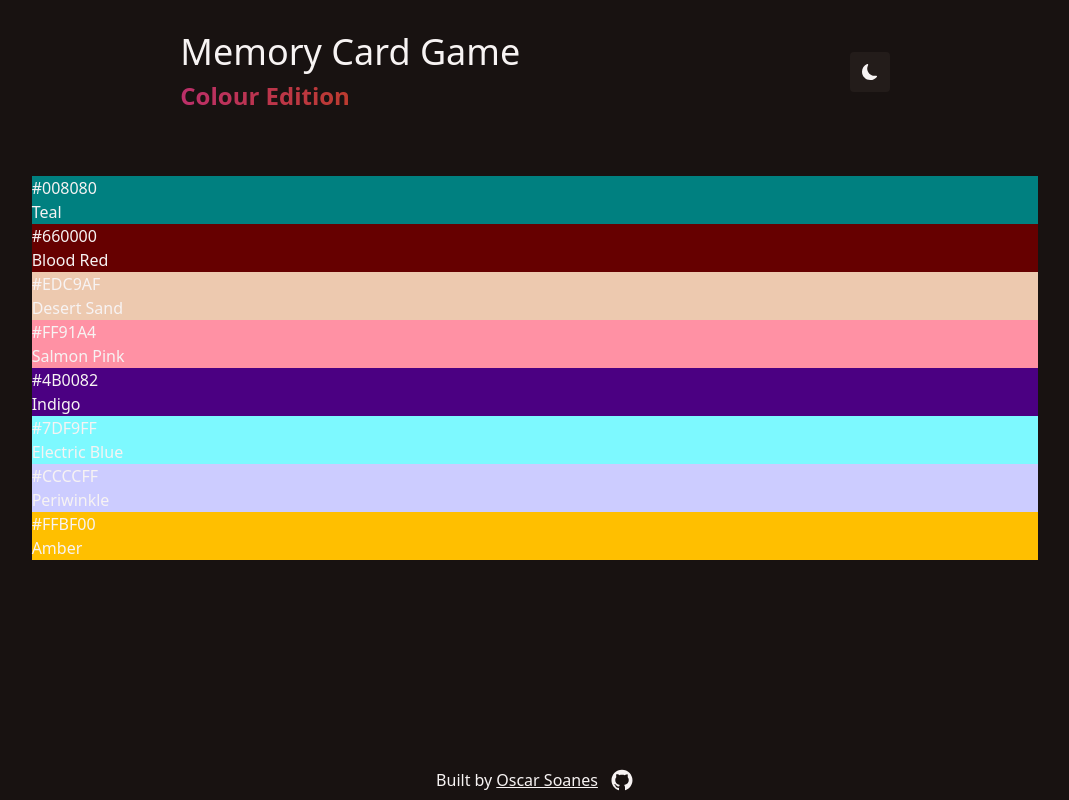
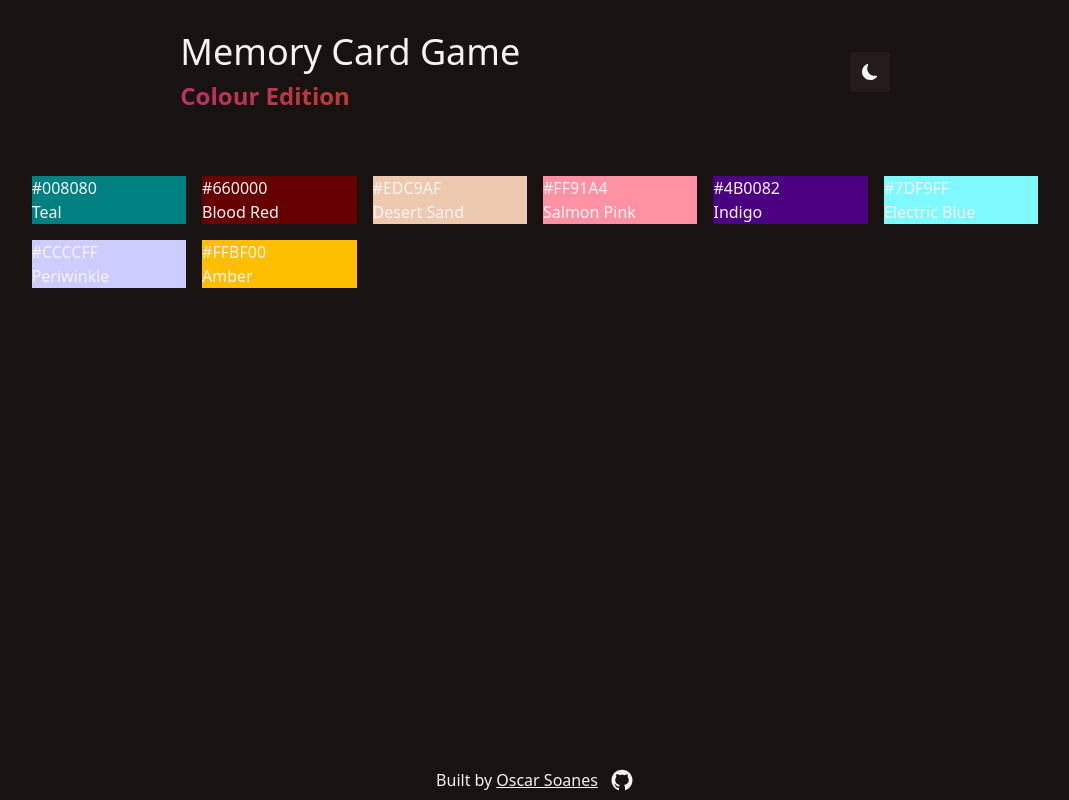
Before and after one commit to OscarSoanes/memory-card, a React (Create React App) app: page / in a window 1280 px wide. Both pictures are taken after a click on the button "Easy". Shown: the whole page, without its empty margins (105-1174 px from the left). Built offline with nearby package versions, Linux system fonts and the light colour scheme.

Commit message:
Basic grid layout for game

```diff
--- a/src/components/Game.jsx
+++ b/src/components/Game.jsx
@@ -2,7 +2,7 @@
 
 export function Game({ colours }) {
   return (
-    <div>
+    <div className='grid gap-4 game'>
       {colours.map((colour) => (
         <Cell key={colour.id} colour={colour} />
       ))}
--- a/src/index.css
+++ b/src/index.css
@@ -20,3 +20,13 @@
     width: min(110ch, calc(100% - 4rem));
     margin-inline: auto;
 }
+
+.game {
+    grid-template-columns: repeat( auto-fit, minmax(100px, 1fr) );
+}
+
+@media only screen and (min-width: 395px) {
+    .game {
+        grid-template-columns: repeat( auto-fit, minmax(150px, 1fr) );
+    }
+}
```
